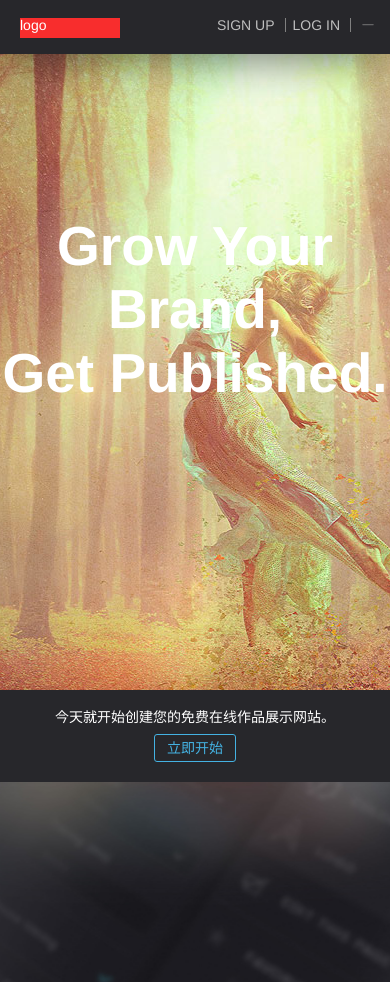
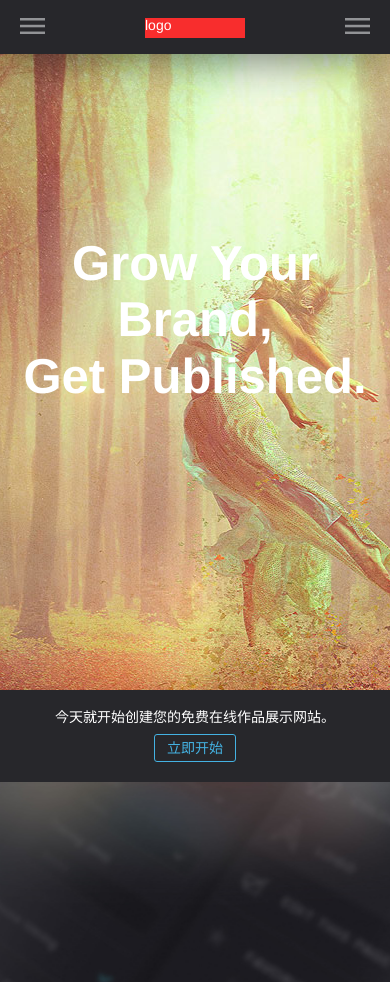
Before and after one commit to chenshuhuahh/portfolio, a Vue app: page /summary in a window 390 px wide. Built offline with nearby package versions, Linux system fonts and the light colour scheme.

Commit message:
Modify mobile nav style

```diff
--- a/src/components/summary/summary.vue
+++ b/src/components/summary/summary.vue
@@ -1,6 +1,6 @@
 <template>
   <div>
-    <section class="topBlock" ref="topBlockSec" :style="{backgroundPositionY: '-' + topBlockPosition/3 + 'px'}">
+    <section class="topBlock" :style="{backgroundPositionY: '-' + topBlockPosition/3 + 'px'}">
       <div class="mainContainer">
         <h1>Grow Your Brand,<br/>Get Published.</h1>
       </div>
@@ -43,12 +43,12 @@ export default {
   position: relative;
   overflow: hidden;
   .mainContainer {
-    margin-top: 165px;
+    margin-top: 185px;
     font-family: proxima_nova_rgregular,'Helvetica Neue',Helvetica,Arial,sans-serif;
     color: #fff;
     h1 {
       text-align: center;
-      font-size: 55px;
+      font-size: 49px;
       font-weight: 700;
       line-height: 115%;
     }
@@ -88,6 +88,12 @@ export default {
 @media (min-width: 768px) {
   .topBlock {
     background-position-x: 50%;
+    .mainContainer {
+      margin-top: 165px;
+      h1 {
+        font-size: 55px;
+      }
+    }
   }
   .smallBlock {
     padding: 12px 20px;
--- a/src/components/topNav/topNav.vue
+++ b/src/components/topNav/topNav.vue
@@ -2,11 +2,18 @@
   <div>
     <nav class="topNav">
       <div class="mainContainer">
+        <div class="foldMenu" @click="toggleMenu">
+          <img src="./hamburger.png" alt="" v-show="!isShowMobileMenu">
+          <i class="el-icon-close" v-show="isShowMobileMenu"></i>
+        </div>
+        <div class="foldActionMenu" @click="toggleActionMenu">
+          <img src="./hamburger.png" alt="" v-show="!isShowMobileActionMenu">
+          <i class="el-icon-close" v-show="isShowMobileActionMenu"></i>
+        </div>
         <div class="logo">logo</div>
         <ul class="actionMenu">
           <li class="signUp"><a href="">Sign Up</a></li>
           <li class="logIn"><a href="">Log In</a></li>
-          <li class="foldMenu" @click="toggleMenu" :class="{active: isShowMobileMenu}"><i class="el-icon-minus"></i></li>
         </ul>
         <ul class="mainMenu">
           <li><a href="" class="active">概述</a></li>
@@ -15,12 +22,20 @@
         </ul>
       </div>
     </nav>
-    <transition name="fold">
+    <transition name="foldLeft">
       <nav class="mobileMenu" v-show="isShowMobileMenu">
         <ul>
           <li><a href="" class="active">概述</a></li>
           <li><a href="">作品栏</a></li>
           <li><a href="">学生/企业</a></li>
+        </ul>
+      </nav>
+    </transition>
+    <transition name="foldRight">
+      <nav class="mobileActionMenu" v-show="isShowMobileActionMenu">
+        <ul>
+          <li><a href="">Sign Up</a></li>
+          <li><a href="">Log In</a></li>
         </ul>
       </nav>
     </transition>
@@ -31,15 +46,16 @@
   export default {
     data () {
       return {
-        isShowMobileMenu: false
+        isShowMobileMenu: false,
+        isShowMobileActionMenu: false
       };
     },
     methods: {
       toggleMenu() {
         this.isShowMobileMenu = !this.isShowMobileMenu;
-        if (this.isShowMobileMenu) {
-          this.$refs.foldMenu.style.color = '#44b2e2';
-        }
+      },
+      toggleActionMenu() {
+        this.isShowMobileActionMenu = !this.isShowMobileActionMenu;
       }
     }
   };
@@ -64,41 +80,37 @@
     .mainContainer {
       max-width: 100%;
       margin: 0 auto;
+      .foldMenu {
+        float: left;
+        margin-left: 20px;
+        img {
+          width: 25px;
+          height: 16px;
+        }
+        i {
+          font-size: 20px;
+          color: #44b2e2;
+        }
+      }
       .logo {
         width: 100px;
         height: 20px;
-        float: left;
-        margin-left: 20px;
         background: #f82d2d;
+        margin: 0 auto;
       }
-      .actionMenu {
+      .foldActionMenu {
         float: right;
-        margin: 0 5px 0 0;
-        li {
-          display: block;
-          float: left;
-          color: gray;
-          text-transform: uppercase;
-          padding: 0 10px;
-          border-left: 1px solid gray;
-          &:first-child {
-            border: none;
-          }
-          &:last-child {
-            display: block;
-          }
-          &.active {
-            color: #44b2e2;
-          }
-          a {
-            text-decoration: none;
-            color: #bebebe;
-          }
+        margin-right: 20px;
+        img {
+          width: 25px;
+          height: 16px;
         }
-        .logIn {
-          padding-left: 7px;
+        i {
+          font-size: 20px;
+          color: #44b2e2;
         }
       }
+      .actionMenu,
       .mainMenu {
         display: none;
       }
@@ -108,21 +120,20 @@
   .mobileMenu {
     z-index: 100;
     width: 132px;
-    height: 100%;
     background-color: #27272b;
     position: fixed;
-    right: -210px;
+    left: 0;
     top: 55px;
-    transform: translate3d(-150%, 0, 0);
-    &.fold-enter-active, &.fold-leave-active {
+    transform: translate3d(0, 0, 0);
+    &.foldLeft-enter-active, &.foldLeft-leave-active {
       transition: all 0.8s;
     }
-    &.fold-enter, &.fold-leave-active{
-      transform: translate3d(0, 0, 0);
+    &.foldLeft-enter, &.foldLeft-leave-active{
+      transform: translate3d(-150%, 0, 0);
     }
     ul {
-      padding: 20px;
-      font-size: 12px;
+      padding: 20px 20px 0;
+      font-size: 14px;
       li {
         display: block;
         padding-bottom: 27px;
@@ -138,21 +149,72 @@
       }
     }
   }
+  .mobileActionMenu {
+    z-index: 100;
+    width: 132px;
+    background-color: #27272b;
+    position: fixed;
+    right: -210px;
+    top: 55px;
+    transform: translate3d(-150%, 0, 0);
+    &.foldRight-enter-active, &.foldRight-leave-active {
+      transition: all 0.8s;
+    }
+    &.foldRight-enter, &.foldRight-leave-active{
+      transform: translate3d(0, 0, 0);
+    }
+    ul {
+      padding: 20px 20px 0;
+      font-size: 15px;
+      li {
+        display: block;
+        padding-bottom: 27px;
+        a {
+          text-decoration: none;
+          color: #bebebe;
+          padding-bottom: 5px;
+        }
+      }
+    }
+  }
 
   @media (min-width: 768px) {
     .topNav {
       .mainContainer {
+        .foldMenu {
+          display: none;
+        }
+        .logo {
+          float: left;
+          margin-left: 20px;
+        }
+        .foldActionMenu {
+          display: none;
+        }
         .actionMenu {
-          margin: 0 20px 0 0;
+          display: block;
+          float: right;
+          margin: 0 5px 0 0;
           li {
-            &:last-child {
-              display: none;
+            display: block;
+            float: left;
+            color: gray;
+            text-transform: uppercase;
+            padding: 0 10px;
+            border-left: 1px solid gray;
+            &:first-child {
+              border: none;
+            }
+            &.active {
+              color: #44b2e2;
             }
             a {
-              &:hover {
-                color: #44b2e2;
-              }
+              text-decoration: none;
+              color: #bebebe;
             }
+          }
+          .logIn {
+            padding-left: 7px;
           }
         }
         .mainMenu {
```
Also changed, not shown: src/components/topNav/hamburger.png (added), 1 other file (tests, documents, lock files or other folders).
